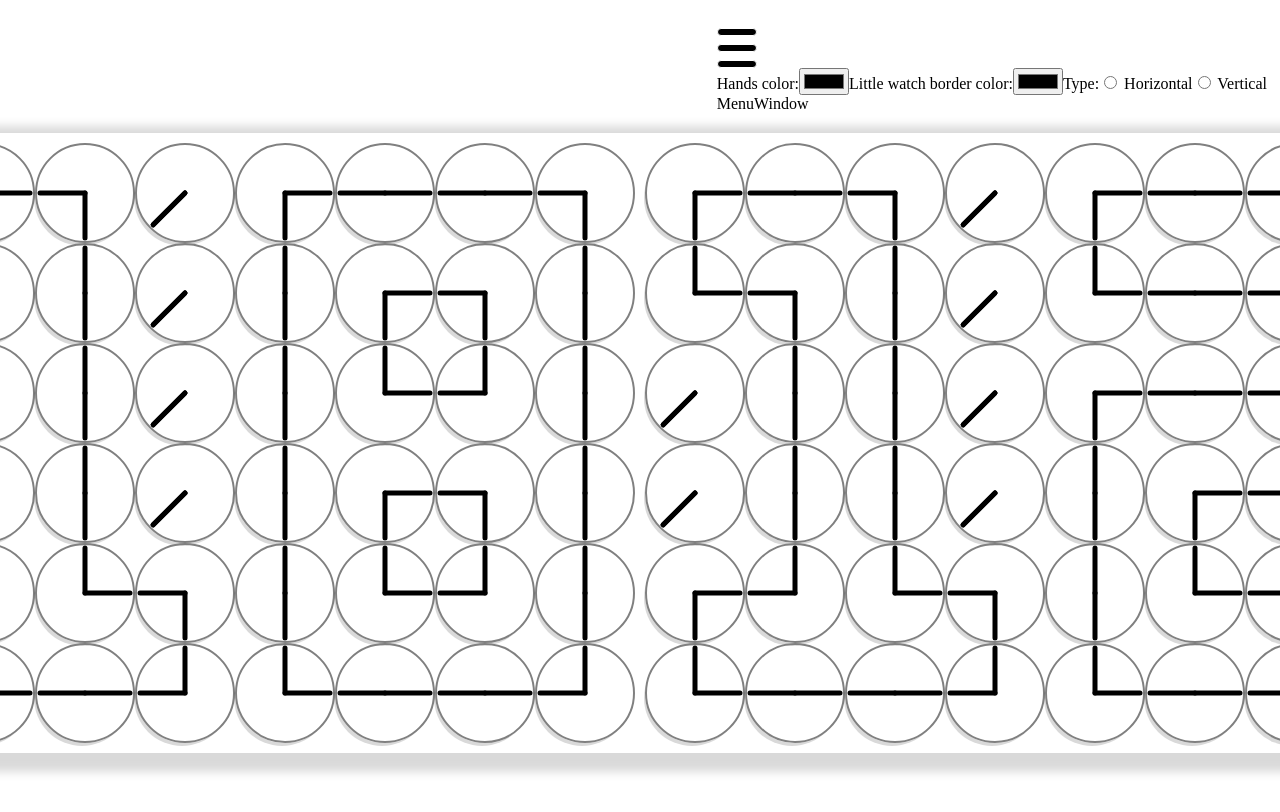
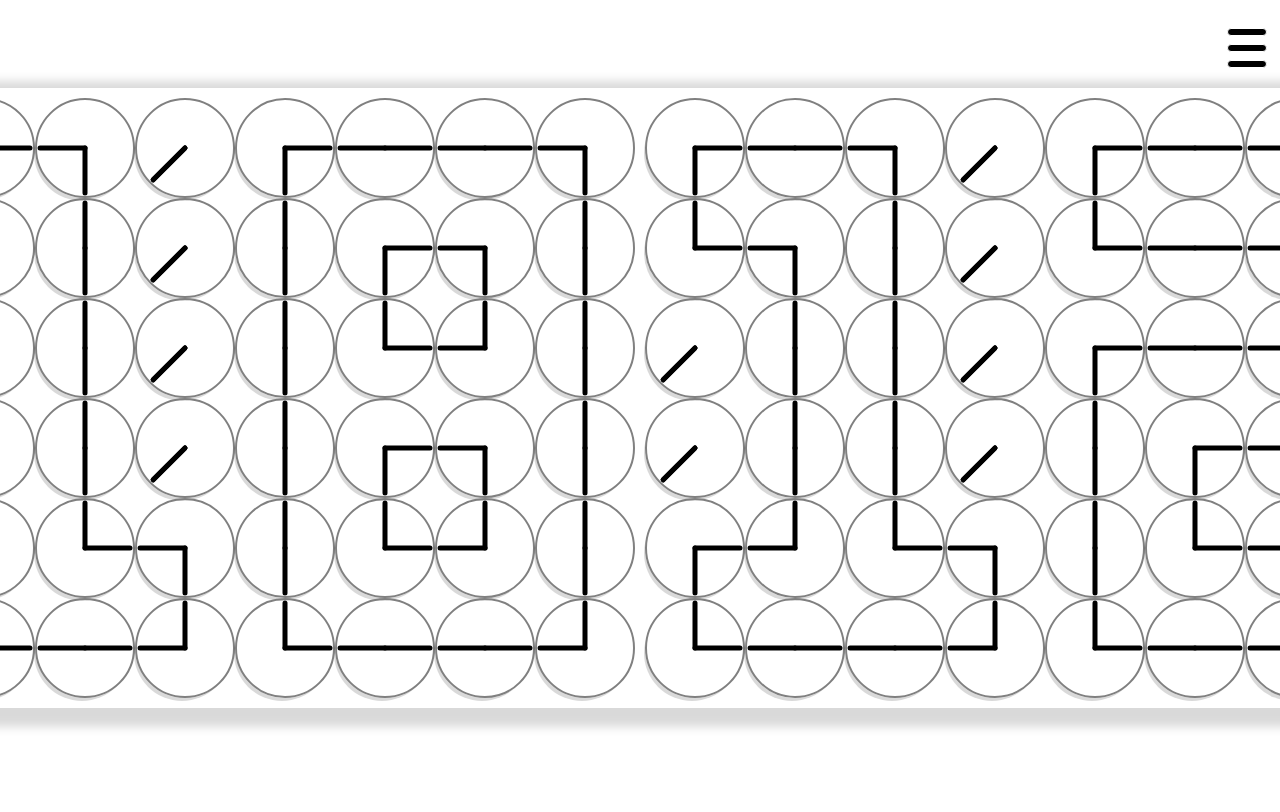
Before and after one commit to addKiwi/clock_of_clocks, a React (Vite) app: page / in a window 1280 px wide. Shown: the top 812 px of the page. Built offline with nearby package versions, Linux system fonts and the light colour scheme.

Commit message:
update for push

```diff
--- a/src/components/Menu/Menu.tsx
+++ b/src/components/Menu/Menu.tsx
@@ -17,7 +17,7 @@ export const Menu: React.FC<Props> = (props) => {
   return (
     <div className='menu'>
       <MenuButton onClick={handleClick} />
-      <MenuWindow status={isOpen}/>
+      {/* <MenuWindow status={isOpen}/> */}
     </div>
   );
 };
```
